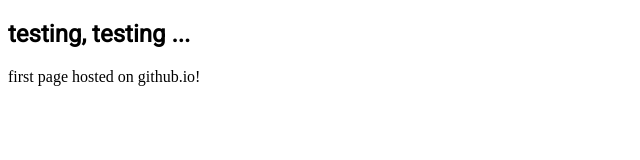
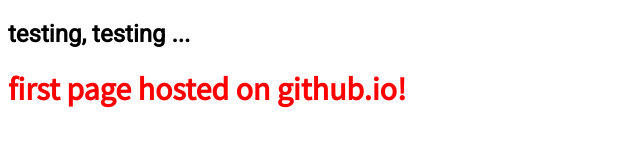
Before and after one commit to 79m/79m, a plain HTML site: page index.html in a window 1280 px wide. Shown: the whole page, without its empty margins (0-640 px from the left). Drawn offline with Linux system fonts and the light colour scheme.

Commit message:
adding fonts

```diff
--- a/index.html
+++ b/index.html
@@ -6,6 +6,6 @@
 </head>
 <body>
 <h2> testing, testing ... </h1>
-<p> first page hosted on github.io! </p>
+<h1> first page hosted on github.io! </h1>
 </body>
 </html>
--- a/styles/css/style.css
+++ b/styles/css/style.css
@@ -1,3 +1,7 @@
+h1{
+	color: red;
+	font-family: 'Source Sans Pro', sans-serif;
+}
 h2{
 	color:black;
 	font-family: 'Roboto', sans-serif;
```
